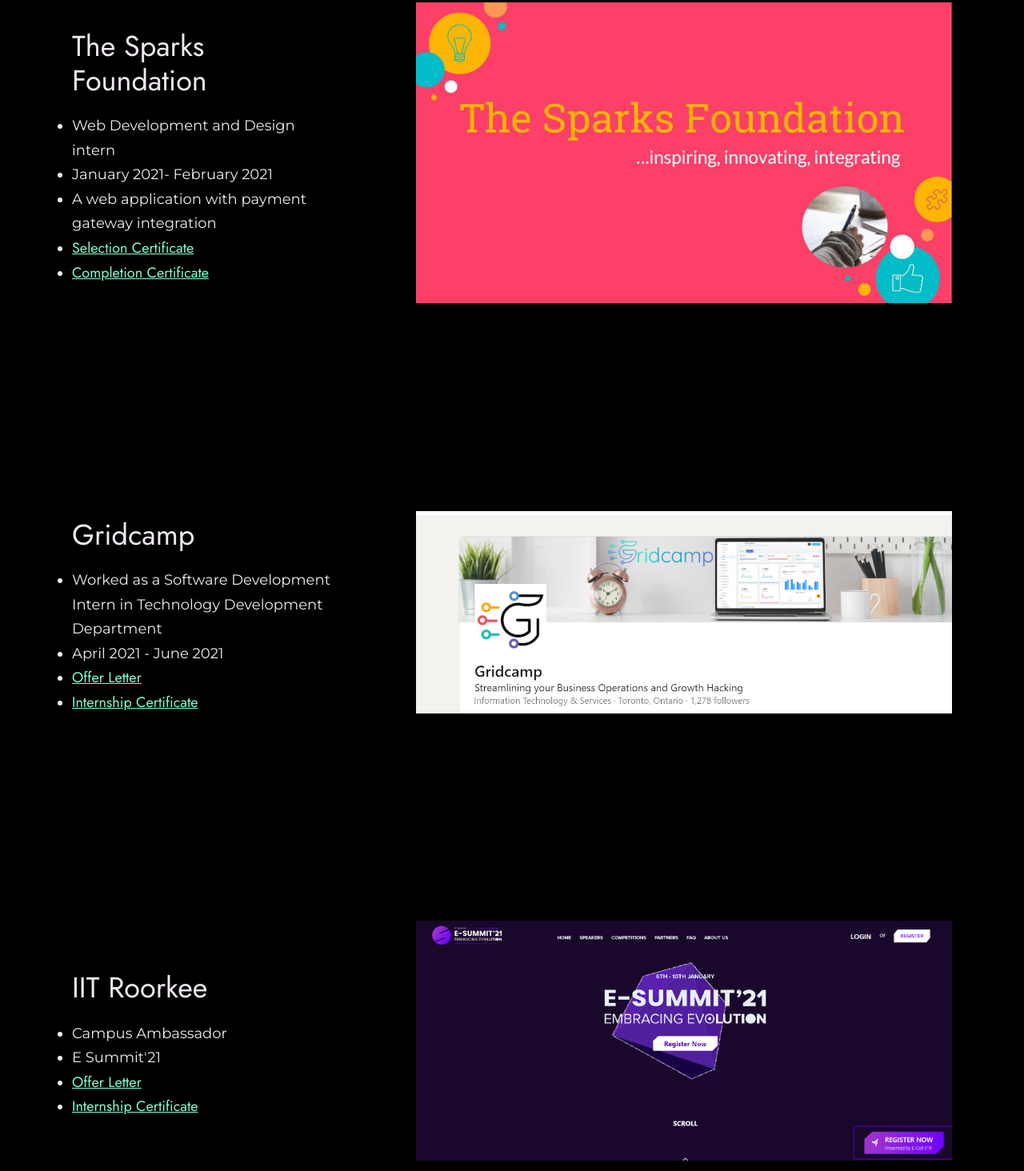
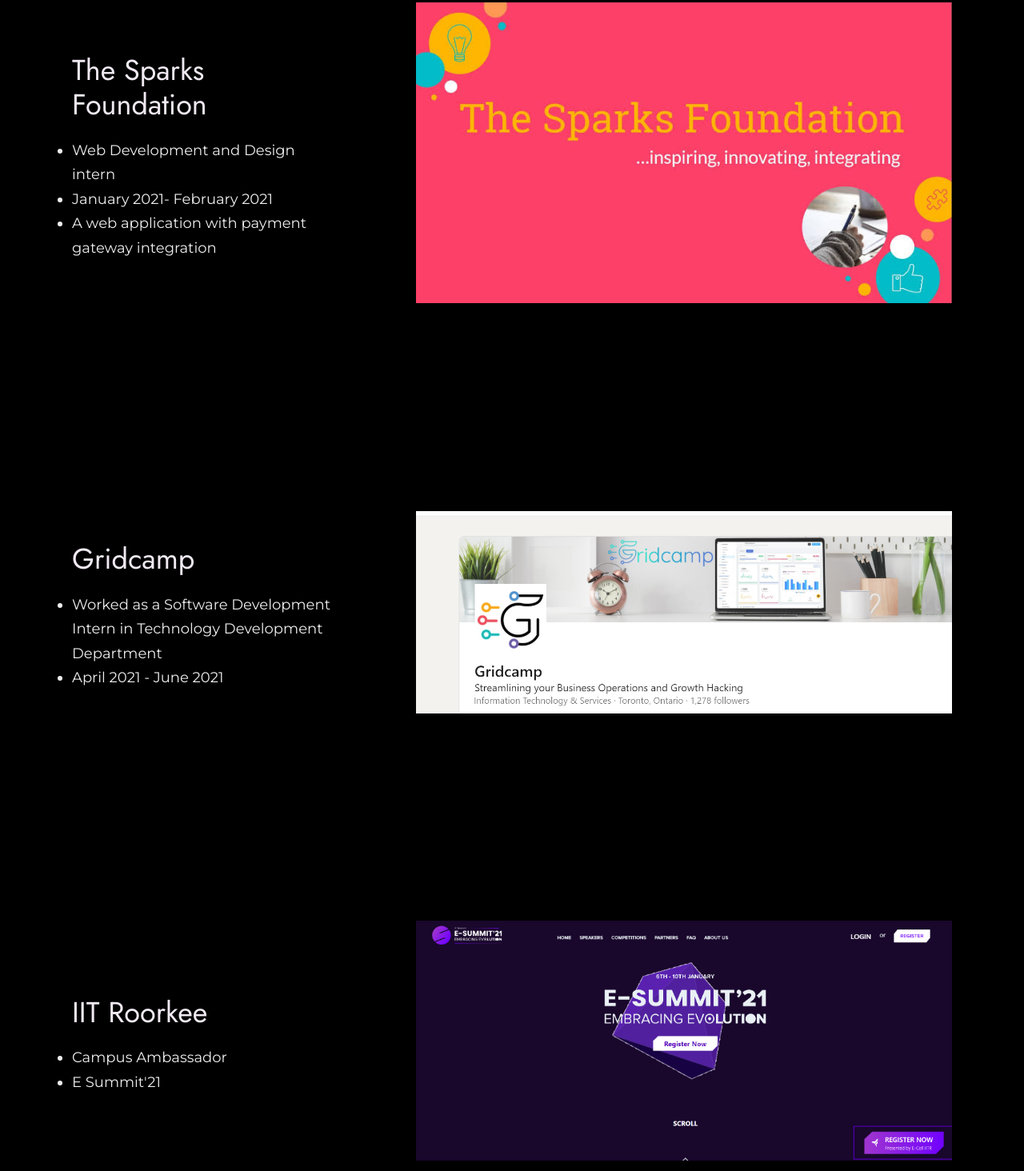
Before and after one commit to shrishtibit/shrishtibit.github.io, a plain HTML site: page index.html in a window 1280 px wide. Shown: the part 1842-3306 px from the top of the page at 80% size. Drawn offline with Linux system fonts and the light colour scheme.

Commit message:
Update index.html

```diff
--- a/index.html
+++ b/index.html
@@ -106,10 +106,7 @@
             <li>Web Development and Design intern</li>
            <li> January 2021- February 2021</li>
            <li>A web application with payment gateway integration</li>
-          <li><a target = "_blank" href="https://drive.google.com/file/d/1nfk_jBJ0AqOkkV1BbpRtiOE4pvEhCIal/view?usp=sharing" style="color: aquamarine;">Selection Certificate</a></li>
-          <li>
-          	<a target = "_blank" href="https://drive.google.com/file/d/1omWH5d8oKR-b9vWVrCeURGqWgHY89lb4/view?usp=sharing" style="color: aquamarine;">Completion Certificate</a></li>
-          </ul>
+            </ul>
           </div>
 
           <div class="work__image-box">
@@ -122,9 +119,7 @@
             <div class="work__text">
               <h3>Gridcamp</h3>
           <ul><li>Worked as a Software Development Intern in Technology Development Department</li>
-            <li>April 2021 - June 2021</li>
-            <li><a target = "_blank" href="https://drive.google.com/file/d/1k6OsR5vWB-N2XjmwZwlIcAQSxLkakZRw/view?usp=sharing" style="color: aquamarine;">Offer Letter</a></li>
-          <li><a target = "_blank" href="https://drive.google.com/file/d/1cQ2OGejpePeBKDe31jVqZz5eH0n-lU8w/view?usp=sharing" style="color: aquamarine;">Internship Certificate</a></li>
+		  <li>April 2021 - June 2021</li>
          </ul>
 
             </div>
@@ -143,8 +138,7 @@
            <ul>
              <li>Campus Ambassador</li>
               <li>E Summit'21</li>
-          <li><a target = "_blank" href="https://drive.google.com/file/d/1VsrPUoYuWH1-bpJU6ylw6HmEjX7N_W-2/view?usp=sharing" style="color: aquamarine;">Offer Letter</a></li>
-          <li><a target = "_blank" href="https://drive.google.com/file/d/1CU5-WbEkfUy2l7llv6cv7mrKeHlC0g-i/view?usp=sharing" style="color: aquamarine;">Internship Certificate</a></li>
+
              </ul>
             </div>
              <div class="work__image-box">
```
